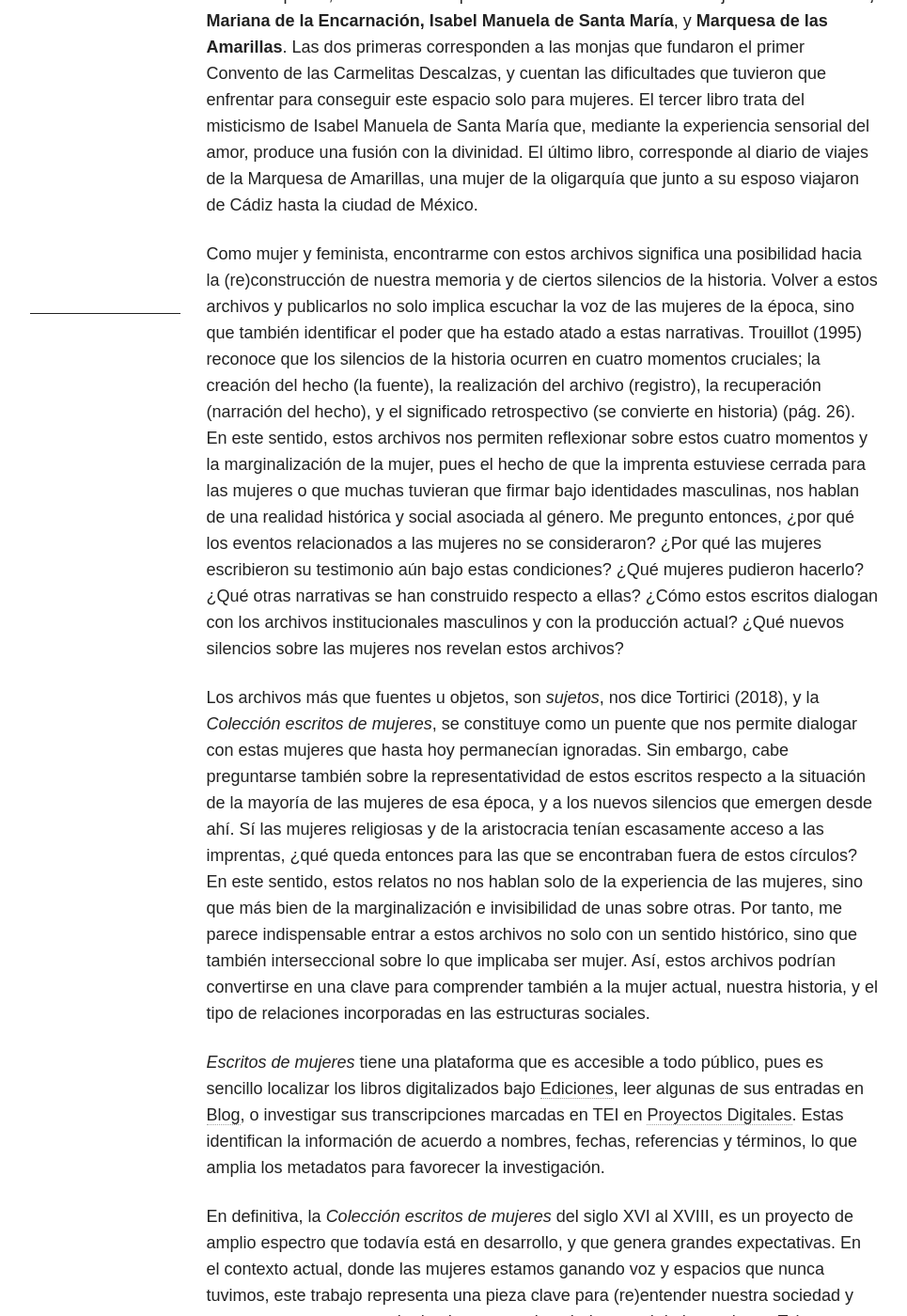
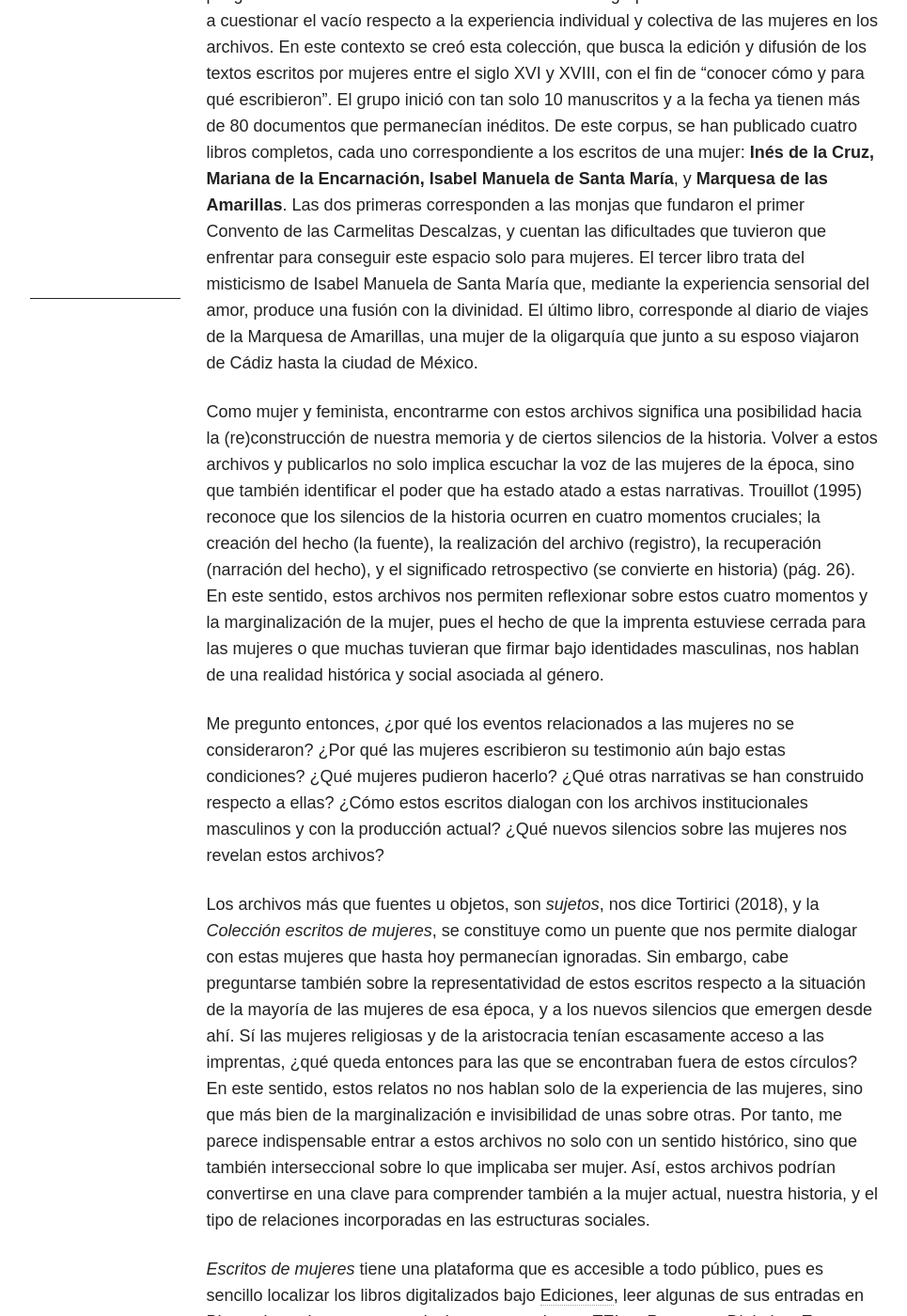
Before and after one commit to pilarvillanueva/criticalarchives, a Jekyll site: the page built from _posts/blog/2018-10-01-reseña-coleccion-escritos-de-mujeres.md, in a window 1280 px wide and 1400 px high, scrolled down 1048 px. Shown: the whole window at 94% size, without its empty margins (160-1125 px from the left). Built offline with Jekyll 4.4.1, drawn with Linux system fonts in a browser that asks for light colours; nearby versions of some CDN libraries; our own code applies the rules of GitHub Pages for plain Markdown files; some of the changed text lies outside the part shown.

Commit message:
copyediting

```diff
--- a/_posts/blog/2018-10-01-reseña-coleccion-escritos-de-mujeres.md
+++ b/_posts/blog/2018-10-01-reseña-coleccion-escritos-de-mujeres.md
@@ -3,8 +3,8 @@
 title: "Reseña de la Colección Escritos de Mujeres"
 modified:
 categories: blog
-excerpt: Volver a estos archivos y publicarlos no solo implica escuchar la voz de las mujeres de la época, sino
-que también identificar el poder que ha estado atado a estas narrativas.
+excerpt: "Volver a estos archivos y publicarlos no solo implica escuchar la voz de las mujeres de la época, sino
+que también identificar el poder que ha estado atado a estas narrativas."
 tags: []
 author: "pilarvillanueva"
 image:
@@ -25,6 +25,8 @@
 
 
 Como mujer y feminista, encontrarme con estos archivos significa una posibilidad hacia la (re)construcción de nuestra memoria y de ciertos silencios de la historia. Volver a estos archivos y publicarlos no solo implica escuchar la voz de las mujeres de la época, sino que también identificar el poder que ha estado atado a estas narrativas. Trouillot (1995) reconoce que los silencios de la historia ocurren en cuatro momentos cruciales; la creación del hecho (la fuente), la realización del archivo (registro), la recuperación (narración del hecho), y el significado retrospectivo (se convierte en historia) (pág. 26). En este sentido, estos archivos nos permiten reflexionar sobre estos cuatro momentos y la marginalización de la mujer, pues el hecho de que la imprenta estuviese cerrada para las mujeres o que muchas tuvieran que firmar bajo identidades masculinas, nos hablan de una realidad histórica y social asociada al género.
+
+
 Me pregunto entonces, ¿por qué los eventos relacionados a las mujeres no se consideraron? ¿Por qué las mujeres escribieron su testimonio aún bajo estas condiciones? ¿Qué mujeres pudieron hacerlo? ¿Qué otras narrativas se han construido respecto a ellas? ¿Cómo estos escritos dialogan con los archivos institucionales masculinos y con la producción actual? ¿Qué nuevos silencios sobre las mujeres nos revelan estos archivos?
 
 
```
